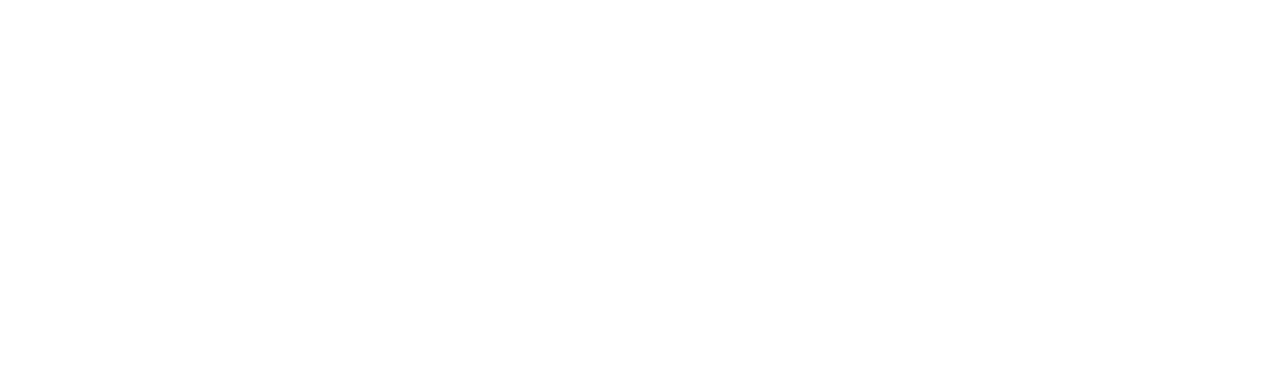
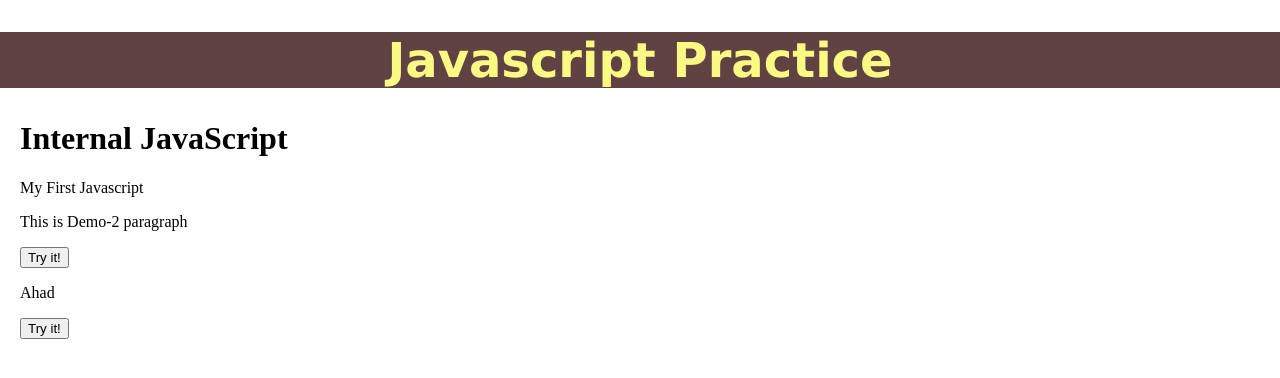
Before and after one commit to Ahad-Younus12/Learning-Javascript-W3, a plain HTML site: page index.html in a window 1280 px wide. Drawn offline with Linux system fonts and the light colour scheme.

Commit message:
Internal Javascript

```diff
--- a/index.html
+++ b/index.html
@@ -1,12 +1,55 @@
 <!DOCTYPE html>
 <html lang="en">
+
 <head>
     <meta charset="UTF-8">
     <meta name="viewport" content="width=device-width, initial-scale=1.0">
     <link rel="stylesheet" href="style.css">
     <title>Javascript</title>
+
+    <script>
+        function myfunction() {
+            document.getElementById("demo-2").innerHTML = "This is Demo-2 paragraph with Button"
+        }
+    </script>
 </head>
+
 <body>
+    <h1 id="header">Javascript Practice</h1>
+
+    <div class="internal-javascript">
+        <h1>Internal JavaScript</h1>
+
+        <!-- In HTML, JavaScript code is inserted between <script> and </script> tags. -->
+
+        <div class="demo-1-div">
+
+            <p id="demo-1"></p>
+            <script>document.getElementById('demo-1').innerHTML = "My First Javascript"; </script>
+        </div>
+
+        <div class="demo-2-div">
+            <!-- The script of this div is placed in the head section (demo-2)-->
+
+            <p id="demo-2">This is Demo-2 paragraph</p>
+            <button type="button" onclick="myfunction()">Try it!</button>
+        </div>
+
+        <div>
+            <!-- The script of this div is in the body -->
+
+            <p id="demo-3">Ahad</p>
+            <script>
+                function myfunction() {
+                    document.getElementById("demo-3").innerHTML = "Ahad Younus";
+                }
+            </script>
+            <button type="button" onclick="myfunction()">Try it!</button>
+        </div>
+        <!-- Placing scripts at the bottom of the <body> element improves the display speed, because script interpretation slows down the display. -->
+
+    </div>
 
 </body>
+
 </html>
--- a/style.css
+++ b/style.css
@@ -0,0 +1,15 @@
+body {
+    margin: 0;
+}
+
+#header {
+    text-align: center;
+    font-size: 48px;
+    font-family: 'Lucida Sans Unicode', sans-serif;
+    background-color: rgb(96, 66, 66);
+    color: rgb(249, 249, 131);
+}
+
+.internal-javascript {
+    margin-left: 20px;
+}
```
